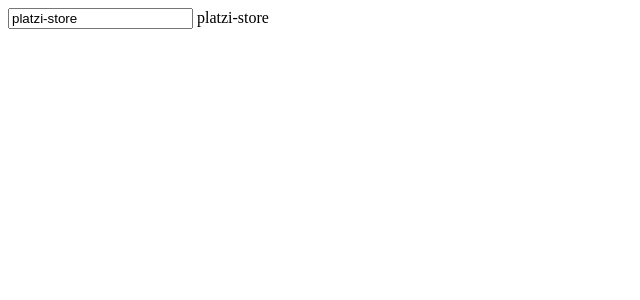
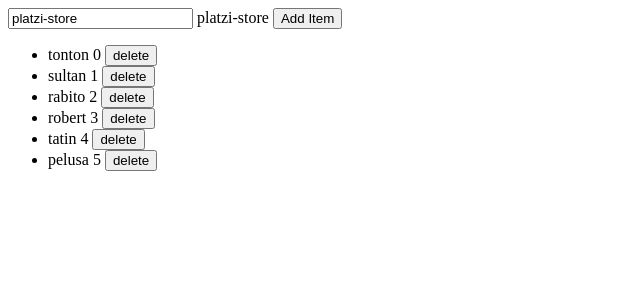
Before and after one commit to flecherdev/platzi-store, an Angular app: page / in a window 1280 px wide. Shown: the top 300 px of the page, without its empty margins (0-640 px from the left). Built offline with nearby package versions, Linux system fonts and the light colour scheme.

Commit message:
uso de nfor

```diff
--- a/src/app/app.component.html
+++ b/src/app/app.component.html
@@ -1,3 +1,17 @@
 <input type="text" [(ngModel)]="title">
 
 {{ title }}
+
+<div *ngIf="title == 'Ezequiel'">
+  Hola Ezequiel !!!
+</div>
+
+<button (click)="addItem()">Add Item</button>
+
+<ul>
+  <li *ngIf="items.length === 0">La lista esta vacia</li>
+  <li *ngFor="let nameDog of items; index as i">
+    {{ nameDog }} {{ i }}
+    <button (click)="deleteItem(i)">delete</button>
+  </li>
+</ul>
--- a/src/app/app.component.ts
+++ b/src/app/app.component.ts
@@ -7,4 +7,14 @@
 })
 export class AppComponent {
   title = 'platzi-store';
+
+  items = ['tonton', 'sultan', 'rabito', 'robert', 'tatin', 'pelusa'];
+
+  addItem() {
+    this.items.push('otro perro');
+  }
+
+  deleteItem(index: number) {
+    this.items.splice(index, 1);
+  }
 }
```
